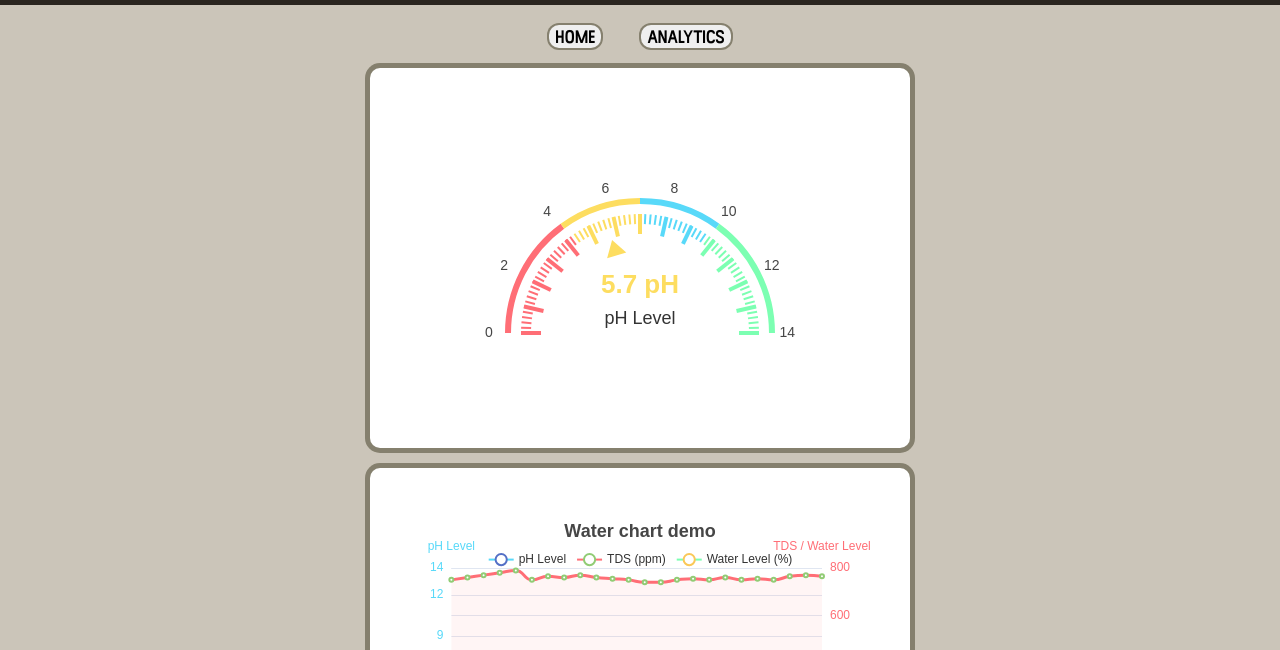
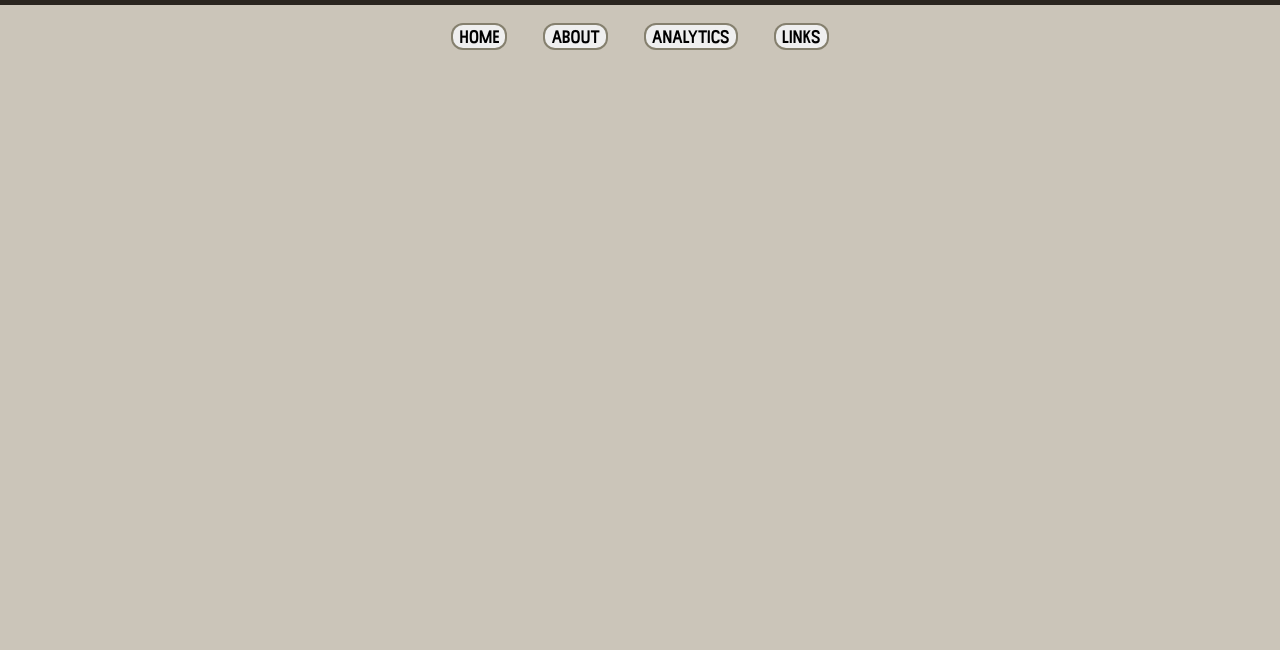
Before and after one commit to daniel-lz26/Omnicron_Hydroponics_Project, a plain HTML site: page FrontEnd/charts.html in a window 1280 px wide. Shown: the part 150-800 px from the top of the page. Drawn offline with nearby package versions, Linux system fonts and the light colour scheme.

Commit message:
Working on functionality of the buttons.

```diff
--- a/FrontEnd/index.html
+++ b/FrontEnd/charts.html
@@ -13,18 +13,23 @@
 
 
      <nav class="navbar">
-        <button>Home</button>
-        <button>Analytics</button>
+        <button id="home-button">Home</button>
+        <button id="about-button">About</button>
+        <button id="analytics-button">Analytics</button>
+        <button id="links-button">Links</button>
      </nav>
 
 
-     <div class="chart-container">
+     <div id="analytics-section" style="display: none;">
+      <div class="chart-container">
         <div id="gaugeChart"></div>
      </div>
 
      <div class="chart-container">
         <div id="lineChart"></div>
      </div>
+     </div>
+
     <script src="https://cdn.jsdelivr.net/npm/echarts@5/dist/echarts.min.js"></script>
     <script src="script.js"></script>
   </body>
--- a/FrontEnd/style.css
+++ b/FrontEnd/style.css
@@ -2,6 +2,10 @@ body {
     background: #cbc5b9;
     margin: 0;
     padding: 0;
+}
+
+html, body {
+  overscroll-behavior: none;
 }
 
 
```
Also changed, not shown: FrontEnd/main.js (added).
